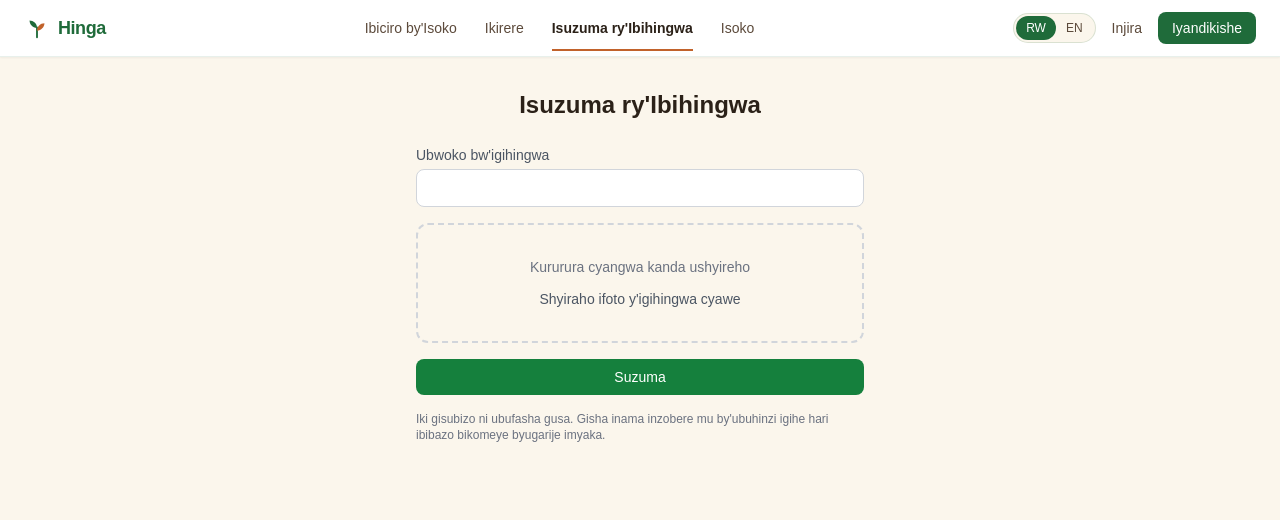
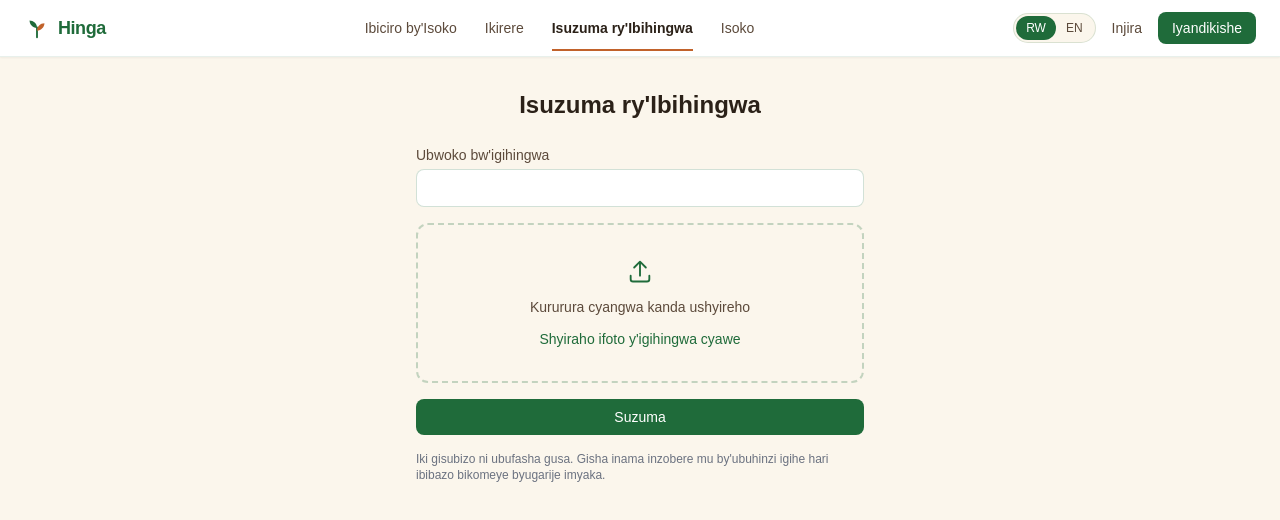
Before and after one commit to nshutilancelot3/Hinga_Project, a Next.js app in the folder frontend/: page /diagnosis in a window 1280 px wide. Shown: the top 520 px of the page. Built offline with nearby package versions, Linux system fonts and the light colour scheme; no server answers.

Commit message:
Add drag-and-drop and Hinga styling to the diagnosis upload form

```diff
--- a/frontend/app/(dashboard)/diagnosis/page.tsx
+++ b/frontend/app/(dashboard)/diagnosis/page.tsx
@@ -14,6 +14,15 @@ type DiagnosisResult = {
   treatment: string;
   is_healthy: boolean | null;
 };
+
+function UploadIcon() {
+  return (
+    <svg width="28" height="28" viewBox="0 0 24 24" fill="none" stroke="#1F6B3A" strokeWidth="1.6" strokeLinecap="round" strokeLinejoin="round" aria-hidden="true">
+      <path d="M12 16V4M12 4 7 9M12 4l5 5" />
+      <path d="M4 16v3a2 2 0 0 0 2 2h12a2 2 0 0 0 2-2v-3" />
+    </svg>
+  );
+}
 
 function fileToDataUrl(file: File): Promise<string> {
   return new Promise((resolve, reject) => {
@@ -53,11 +62,9 @@ export default function DiagnosisPage() {
   const [errorKey, setErrorKey] = useState<'noFile' | 'tooLarge' | 'generic' | null>(null);
   const [errorRaw, setErrorRaw] = useState('');
   const [loading, setLoading] = useState(false);
+  const [dragActive, setDragActive] = useState(false);
 
-  function handleFileChange(e: React.ChangeEvent<HTMLInputElement>) {
-    const selected = e.target.files?.[0];
-    if (!selected) return;
-
+  function acceptFile(selected: File) {
     if (selected.size > MAX_SIZE_BYTES) {
       setErrorKey('tooLarge');
       return;
@@ -67,6 +74,18 @@ export default function DiagnosisPage() {
     setResult(null);
     setFile(selected);
     setPreviewUrl(URL.createObjectURL(selected));
+  }
+
+  function handleFileChange(e: React.ChangeEvent<HTMLInputElement>) {
+    const selected = e.target.files?.[0];
+    if (selected) acceptFile(selected);
+  }
+
+  function handleDrop(e: React.DragEvent<HTMLLabelElement>) {
+    e.preventDefault();
+    setDragActive(false);
+    const dropped = e.dataTransfer.files?.[0];
+    if (dropped) acceptFile(dropped);
   }
 
   async function handleSubmit(e: React.FormEvent) {
@@ -99,31 +118,44 @@ export default function DiagnosisPage() {
 
   return (
     <div className="max-w-md mx-auto">
-      <h1 className="text-2xl font-semibold mb-6 text-center">{t('title')}</h1>
+      <h1 className="text-2xl font-semibold text-hinga-ink mb-6 text-center">{t('title')}</h1>
 
       <form onSubmit={handleSubmit} className="flex flex-col gap-4">
         <div>
-          <label className="block text-sm text-gray-600 mb-1">{t('cropType')}</label>
+          <label className="block text-sm text-hinga-inkMuted mb-1">{t('cropType')}</label>
           <input
             type="text"
             required
             value={cropType}
             onChange={(e) => setCropType(e.target.value)}
-            className="w-full border border-gray-300 rounded-lg px-3 py-2 text-sm focus:outline-none focus:border-green-500"
+            className="w-full border border-hinga-green/20 rounded-lg px-3 py-2 text-sm transition-colors focus:outline-none focus:border-hinga-green"
           />
         </div>
 
         <label
           htmlFor="photo"
-          className="border-2 border-dashed border-gray-300 rounded-xl p-8 text-center cursor-pointer hover:border-green-500 flex flex-col items-center gap-3"
+          onDragOver={(e) => {
+            e.preventDefault();
+            setDragActive(true);
+          }}
+          onDragLeave={() => setDragActive(false)}
+          onDrop={handleDrop}
+          className={`border-2 border-dashed rounded-xl p-8 text-center cursor-pointer flex flex-col items-center gap-3 transition-all duration-200 ${
+            dragActive
+              ? 'border-hinga-green bg-hinga-green/5 scale-[1.02]'
+              : 'border-hinga-green/25 hover:border-hinga-green/50 hover:bg-hinga-green/[0.03]'
+          }`}
         >
           {previewUrl ? (
             // eslint-disable-next-line @next/next/no-img-element
-            <img src={previewUrl} alt="" className="max-h-48 rounded-lg object-cover" />
+            <img src={previewUrl} alt="" className="max-h-48 rounded-lg object-cover shadow-sm" />
           ) : (
-            <span className="text-sm text-gray-500">{t('dragDrop')}</span>
+            <>
+              <UploadIcon />
+              <span className="text-sm text-hinga-inkMuted">{t('dragDrop')}</span>
+            </>
           )}
-          <span className="text-sm text-gray-600">{t('upload')}</span>
+          <span className="text-sm font-medium text-hinga-green">{t('upload')}</span>
           <input
             id="photo"
             type="file"
@@ -142,7 +174,7 @@ export default function DiagnosisPage() {
         <button
           type="submit"
           disabled={loading}
-          className="bg-green-700 text-white rounded-lg py-2 text-sm font-medium hover:bg-green-800 disabled:opacity-60"
+          className="bg-hinga-green text-white rounded-lg py-2 text-sm font-medium transition-colors hover:bg-hinga-greenDark disabled:opacity-60"
         >
           {loading ? t('loading') : t('diagnoseButton')}
         </button>
```
